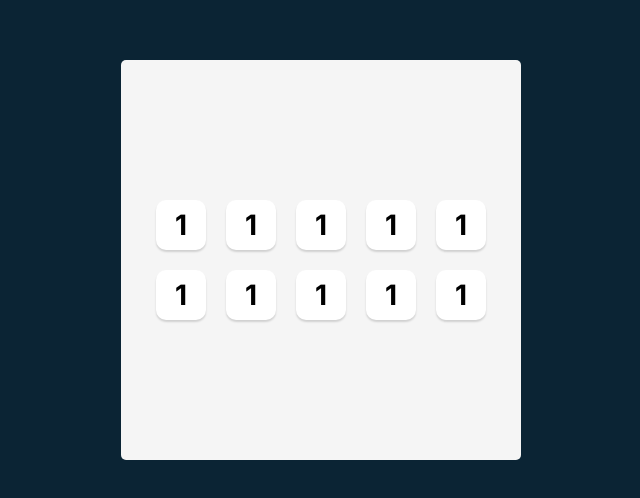
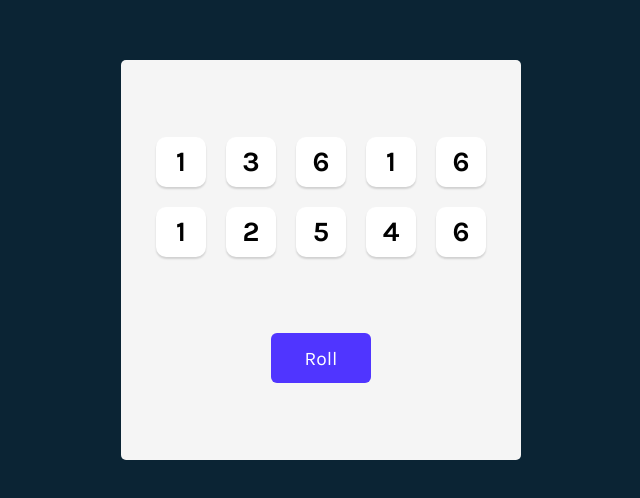
Before and after one commit to aliyasyeddd/Tenzies, a React (Vite) app: page / in a window 1280 px wide. Shown: the part 170-668 px from the top of the page, without its empty margins (319-959 px from the left). Built offline with nearby package versions, Linux system fonts and the light colour scheme.

Commit message:
adding function to roll dice button

```diff
--- a/index.html
+++ b/index.html
@@ -6,7 +6,7 @@
     <link rel="preconnect" href="https://fonts.googleapis.com" />
     <link rel="preconnect" href="https://fonts.gstatic.com" crossorigin />
     <link
-      href="https://fonts.googleapis.com/css2?family=Inter:ital,opsz,wght@0,14..32,100..900;1,14..32,100..900&display=swap"
+      href="https://fonts.googleapis.com/css2?family=Karla:ital,wght@0,200..800;1,200..800&display=swap"
       rel="stylesheet"
     />
     <meta name="viewport" content="width=device-width, initial-scale=1.0" />
--- a/src/App.jsx
+++ b/src/App.jsx
@@ -1,20 +1,28 @@
 import Die from "./die";
+import { useState } from "react";
 
 function App() {
+  const [diceArray, setDiceArray] = useState(generateAllNewDice())
+
+function generateAllNewDice() {
+  return new Array(10)
+            .fill(0)
+            .map(() => Math.ceil(Math.random() * 6))
+}
+
+const diceElement = diceArray.map(dice => <Die value={dice} />)
+
+function diceRoll () {
+   setDiceArray(generateAllNewDice())
+}
+
+
   return (
     <main>
       <div className="dice-container">
-        <Die value={1} />
-        <Die value={1} />
-        <Die value={1} />
-        <Die value={1} />
-        <Die value={1} />
-        <Die value={1} />
-        <Die value={1} />
-        <Die value={1} />
-        <Die value={1} />
-        <Die value={1} />
+        {diceElement}
       </div>
+      <button className="roll-dice" onClick={diceRoll}>Roll</button>
     </main>
   );
 }
--- a/src/index.css
+++ b/src/index.css
@@ -3,7 +3,7 @@
 }
 
 body {
-    font-family: Inter, sans-serif;
+    font-family: karla, sans-serif;
     margin: 0;
     background-color: #0B2434;
     padding: 20px;
@@ -28,7 +28,7 @@ main {
     margin-top: 30px;
     display: flex;
     flex-direction: column;
-    justify-content: center;
+    justify-content: space-evenly;
     align-items: center;
 }
 
@@ -38,6 +38,11 @@ main {
     gap: 20px;
 }
 
+button {
+    font-family: Karla, sans-serif;
+    cursor: pointer;
+}
+
 .dice-container button {
     height: 50px;
     width: 50px;
@@ -45,8 +50,18 @@ main {
     border-radius: 10px;
     border: none;
     background-color: white;
-    font-family: Inter, sans-serif;
+    font-family: karla, sans-serif;
     font-size: 1.75rem;
     font-weight: bold;
     cursor: pointer;
 }
+
+button.roll-dice {
+    height: 50px;
+    width: 100px;
+    border: none;
+    border-radius: 6px;
+    background-color: #5035FF;
+    color: white;
+    font-size: 1.2rem;
+}
```
